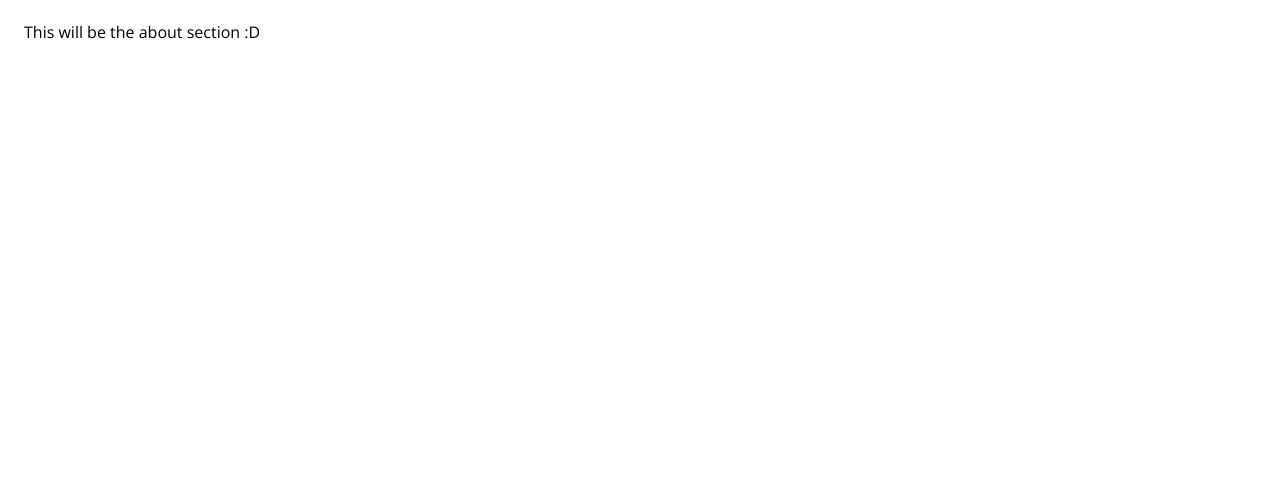
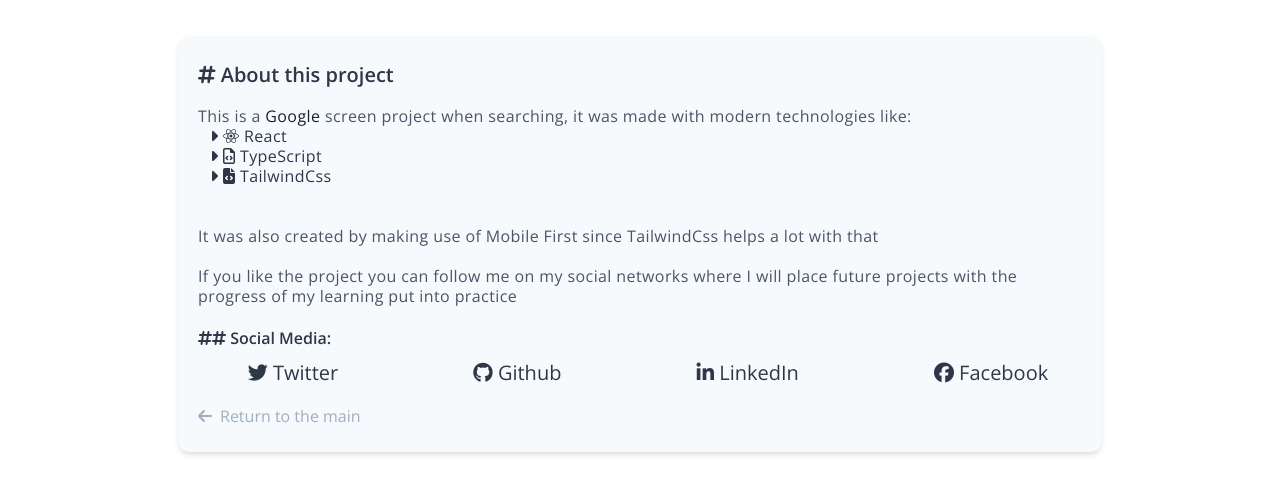
Before and after one commit to mrLuisFer/google-react, a React (Create React App) app: page /about in a window 1280 px wide. Shown: the top 494 px of the page. Built offline with nearby package versions, Linux system fonts and the light colour scheme.

Commit message:
[FIX] Fixing the About component an adding some icons for more beauty

```diff
--- a/src/components/About.tsx
+++ b/src/components/About.tsx
@@ -1,9 +1,93 @@
 import React from "react"
+import { Link } from "react-router-dom"
 
-const About = () => {
+const About: React.FC = () => {
   return (
-    <div>
-      <h3>This will be the about section :D</h3>
+    <div className=" text-center md:text-left p-3 sm:p-5 md:py-6 bg-gray-100 sm:w-3/4 md:m-auto container rounded-xl text-gray-800 shadow-md hover:shadow-lg md:mt-4 md:h-auto">
+      <h3 className="text-xl font-semibold mb-4 hover:underline cursor-default inline-block">
+        <i className="fas fa-hashtag"></i> About this project
+      </h3>
+      <br />
+      <p className="text-base font-normal leading-5 tracking-wide text-gray-700">
+        This is a <span className="text-gray-900">Google </span>
+        screen project when searching, it was made with modern technologies
+        like: <br />
+        <span className="text-gray-800">
+          <span className="pl-3">
+            <i className="fas fa-caret-right"></i>{" "}
+            <i className="fab fa-react"></i> React{" "}
+          </span>
+          <br />
+          <span className="pl-3">
+            <i className="fas fa-caret-right"></i>{" "}
+            <i className="far fa-file-code"></i> TypeScript{" "}
+          </span>
+          <br />
+          <span className="pl-3">
+            <i className="fas fa-caret-right"></i>{" "}
+            <i className="fas fa-file-code"></i> TailwindCss{" "}
+          </span>
+          <br />
+        </span>
+        <br />
+        <br />
+        It was also created by making use of Mobile First since TailwindCss
+        helps a lot with that
+        <br />
+        <br />
+        If you like the project you can follow me on my social networks where I
+        will place future projects with the progress of my learning put into
+        practice
+        <br />
+        <br />
+      </p>
+      <p className="text-center sm:text-left font-semibold text-gray-800 cursor-default">
+        <i className="fas fa-hashtag"></i>
+        <i className="fas fa-hashtag"></i> Social Media:
+      </p>
+      <div className="pl-4 text-center mt-2 sm:text-left md:flex md:justify-around md:text-xl">
+        <a
+          href="https://twitter.com/lolesuncrak"
+          target="_blank"
+          rel="noopener noreferrer"
+          className="hover:underline hover:text-gray-900"
+        >
+          <i className="fab fa-twitter"></i> Twitter
+        </a>
+        <br />
+        <a
+          href="https://github.com/mrLuisFer"
+          target="_blank"
+          className="hover:underline hover:text-gray-900"
+          rel="noopener noreferrer"
+        >
+          <i className="fab fa-github"></i> Github
+        </a>
+        <br />
+        <a
+          href="https://www.linkedin.com/in/luis-fernando-alvarez/"
+          target="_blank"
+          className="hover:underline hover:text-gray-900"
+          rel="noopener noreferrer"
+        >
+          <i className="fab fa-linkedin-in"></i> LinkedIn
+        </a>
+        <br />
+        <a
+          href="https://www.facebook.com/profile.php?id=100013068189807"
+          target="_blank"
+          className="hover:underline hover:text-gray-900"
+          rel="noopener noreferrer"
+        >
+          <i className="fab fa-facebook"></i> Facebook
+        </a>
+      </div>
+      <div className="text-left mt-4 right-0 text-gray-500 hover:underline hover:text-gray-600 inline-block">
+        <Link to="/">
+          <i className="fas fa-arrow-left pr-2"></i>
+          Return to the main
+        </Link>
+      </div>
     </div>
   )
 }
--- a/src/components/Footer.tsx
+++ b/src/components/Footer.tsx
@@ -3,29 +3,31 @@
 const Footer: React.FC = () => {
   return (
     <div className="absolute bottom-0 bg-gray-100 w-full left-0 border-t-2 text-gray-700 text-xs px-5">
-      <p className="leading-8 cursor-text">Some Country</p>
+      <p className="leading-8 cursor-text select-none">Some Country</p>
       <hr />
       <div className="flex py-2 items-center content-center justify-between">
         <div className="flex">
-          <p className="pr-5 leading-6 cursor-pointer hover:underline">
+          <p className="pr-5 leading-6 cursor-pointer select-none hover:underline">
             Advertising
           </p>
-          <p className="pr-5 leading-6 cursor-pointer hover:underline">
+          <p className="pr-5 leading-6 cursor-pointer select-none hover:underline">
             Business
           </p>
-          <p className="pr-5 leading-6 cursor-pointer hover:underline">
+          <p className="pr-5 leading-6 cursor-pointer select-none hover:underline">
             About Google
           </p>
-          <p className="pr-5 leading-6 cursor-pointer hover:underline">
+          <p className="pr-5 leading-6 cursor-pointer select-none hover:underline">
             How Search works
           </p>
         </div>
         <div className="flex">
-          <p className="pl-5 leading-6 cursor-pointer hover:underline">
+          <p className="pl-5 leading-6 cursor-pointer select-none hover:underline">
             Privacy
           </p>
-          <p className="pl-5 leading-6 cursor-pointer hover:underline">Terms</p>
-          <p className="pl-5 leading-6 cursor-pointer hover:underline">
+          <p className="pl-5 leading-6 cursor-pointer select-none hover:underline">
+            Terms
+          </p>
+          <p className="pl-5 leading-6 cursor-pointer select-none hover:underline">
             References
           </p>
         </div>
--- a/src/components/HomePage.tsx
+++ b/src/components/HomePage.tsx
@@ -26,7 +26,7 @@
         <img
           src={google_logo}
           alt="google_logo"
-          className="mx-auto h-12 select-none md:h-20"
+          className="mx-auto h-12 select-none sm:h-20 md:h-24"
         />
         <SearchBar />
         {width < 600 ? <WeatherInMobile /> : <FeelingInDesk />}
--- a/src/components/NavBar.tsx
+++ b/src/components/NavBar.tsx
@@ -19,7 +19,7 @@
         <p className="invisible sm:visible pl-4 sm:pl-5 md:pl-6 sm:cursor-pointer hover:text-gray-800 select-none md:text-xs hover:underline">
           <Link to="/images">Images</Link>
         </p>
-        <i className="invisible sm:visible fab fa-buromobelexperte sm:text-2xl sm:px-4 sm:cursor-pointer md:pl-6 hover:text-gray-700 md:text-lg"></i>
+        <i className="invisible sm:visible fab fa-buromobelexperte sm:text-2xl sm:px-4 sm:cursor-pointer md:pl-6 hover:text-gray-700 md:text-2xl"></i>
         <i className="fas fa-user-circle text-3xl md:text-2xl pr-5 sm:p-0 sm:cursor-pointer md:pl-1 hover:text-gray-700"></i>
       </div>
     </div>
--- a/src/components/SearchBar.tsx
+++ b/src/components/SearchBar.tsx
@@ -10,6 +10,8 @@
         autoFocus
         type="text"
         name="search_input"
+        autoComplete="off"
+        autoCorrect="off"
         className="outline-none w-3/4 pr-3 text-sm md:text-base md:w-full "
       />
       <div className="w-auto flex justify-around">
```
Also changed, not shown: src/components/Loading.tsx (deleted, +0 -11 lines).
